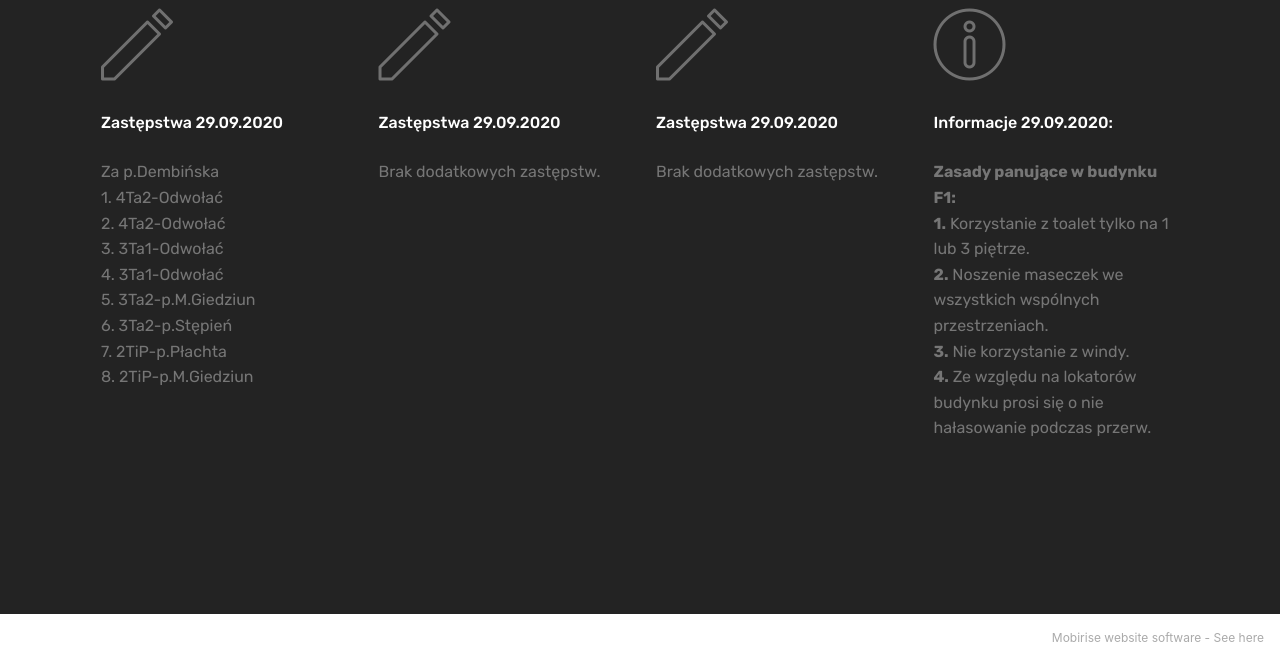
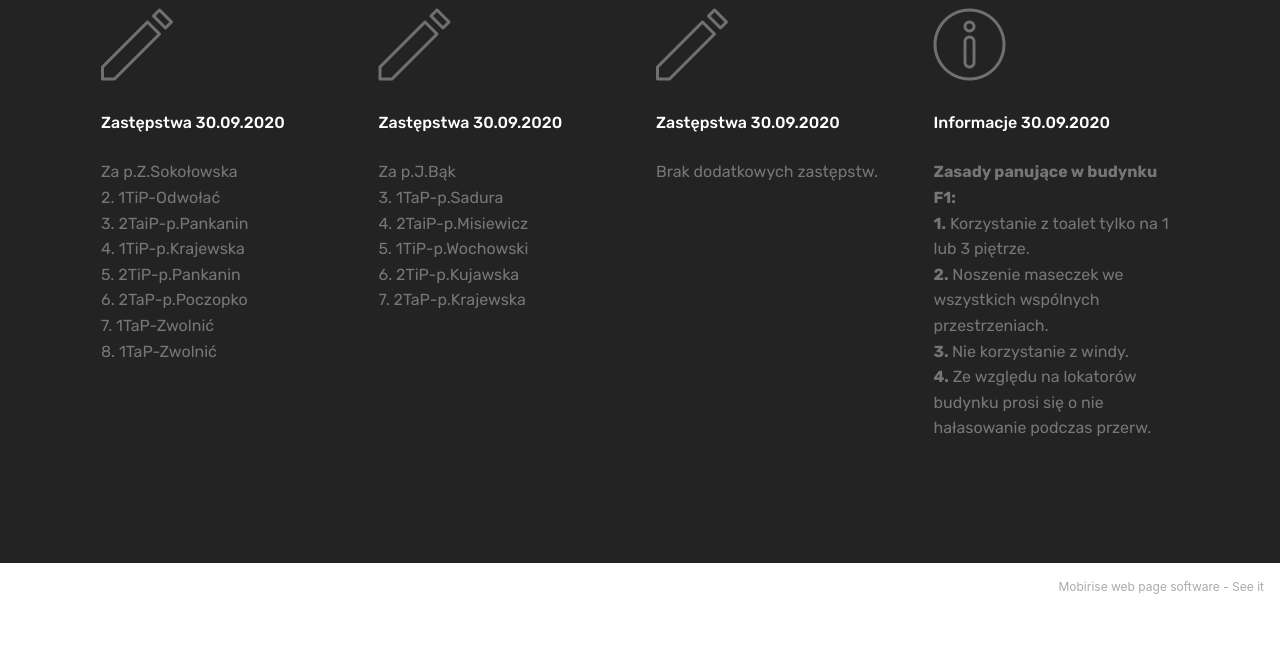
Before and after one commit to panelinformacyjnyttc/panelinformacyjnyttc.github.io, a plain HTML site: page ttc.html in a window 1280 px wide. Shown: the part 522-1172 px from the top of the page. After the commit the page ends 1133 px from the top, so only its background shows below. Drawn offline with Linux system fonts and the light colour scheme; files whose address does not match are found by name.

Commit message:
create github pages

```diff
--- a/assets/mobirise/css/mbr-additional.css
+++ b/assets/mobirise/css/mbr-additional.css
@@ -1120,6 +1120,3 @@ section.lazy-placeholder:after {
 .cid-sbd8mjxAWj .card-img {
   color: #ffffff;
 }
-.cid-sbd8mjxAWj P {
-  color: #767676;
-}
--- a/ttc.html
+++ b/ttc.html
@@ -96,8 +96,8 @@
                 </div>
                 <div class="card-box">
                     <h4 class="card-title py-3 mbr-fonts-style display-7">
-                        Zastępstwa 29.09.2020</h4>
-                    <p class="mbr-text mbr-fonts-style display-7">Za p.Dembińska<br>1. 4Ta2-Odwołać<br>2. 4Ta2-Odwołać<br>3. 3Ta1-Odwołać<br>4. 3Ta1-Odwołać<br>5. 3Ta2-p.M.Giedziun<br>6. 3Ta2-p.Stępień<br>7. 2TiP-p.Płachta<br>8. 2TiP-p.M.Giedziun<br></p>
+                        Zastępstwa 30.09.2020</h4>
+                    <p class="mbr-text mbr-fonts-style display-7">Za p.Z.Sokołowska<br>2. 1TiP-Odwołać<br>3. 2TaiP-p.Pankanin<br>4. 1TiP-p.Krajewska<br>5. 2TiP-p.Pankanin<br>6. 2TaP-p.Poczopko<br>7. 1TaP-Zwolnić<br>8. 1TaP-Zwolnić</p>
                 </div>
             </div>
 
@@ -106,8 +106,8 @@
                     <span class="mbr-iconfont mbri-edit2"></span>
                 </div>
                 <div class="card-box">
-                    <h4 class="card-title py-3 mbr-fonts-style display-7">Zastępstwa 29.09.2020</h4>
-                    <p class="mbr-text mbr-fonts-style display-7">Brak dodatkowych zastępstw.</p>
+                    <h4 class="card-title py-3 mbr-fonts-style display-7">Zastępstwa 30.09.2020</h4>
+                    <p class="mbr-text mbr-fonts-style display-7">Za p.J.Bąk<br>3. 1TaP-p.Sadura<br>4. 2TaiP-p.Misiewicz<br>5. 1TiP-p.Wochowski<br>6. 2TiP-p.Kujawska<br>7. 2TaP-p.Krajewska</p>
                 </div>
             </div>
 
@@ -116,7 +116,7 @@
                     <span class="mbr-iconfont mbri-edit2"></span>
                 </div>
                 <div class="card-box">
-                    <h4 class="card-title py-3 mbr-fonts-style display-7">Zastępstwa 29.09.2020</h4>
+                    <h4 class="card-title py-3 mbr-fonts-style display-7">Zastępstwa 30.09.2020</h4>
                     <p class="mbr-text mbr-fonts-style display-7">Brak dodatkowych zastępstw.&nbsp; &nbsp; &nbsp; &nbsp; &nbsp; &nbsp; &nbsp; &nbsp; &nbsp; &nbsp;</p>
                 </div>
             </div>
@@ -126,13 +126,17 @@
                     <span class="mbr-iconfont mbri-info"></span>
                 </div>
                 <div class="card-box mbr-fonts-style">
-                    <h4 class="card-title py-3 display-7">Informacje 29.09.2020:</h4>
-                    <p class="mbr-text mbr-fonts-style display-7"><strong>Zasady panujące w budynku F1:</strong><br><strong>1.</strong> Korzystanie z toalet tylko na 1 lub 3 piętrze.&nbsp;<br><strong>2.</strong> Noszenie maseczek we wszystkich wspólnych przestrzeniach.<br><strong>3.</strong> Nie korzystanie z windy.<br><strong>4.</strong> Ze względu na lokatorów budynku prosi się o nie hałasowanie podczas przerw.<br><br><strong><br></strong></p>
+                    <h4 class="card-title py-3 display-7">Informacje 30.09.2020&nbsp;</h4>
+                    <p class="mbr-text mbr-fonts-style display-7"><strong>Zasady panujące w budynku F1:
+</strong><br><strong>1.</strong> Korzystanie z toalet tylko na 1 lub 3 piętrze.
+<br><strong>2.</strong> Noszenie maseczek we wszystkich wspólnych przestrzeniach.
+<br><strong>3. </strong>Nie korzystanie z windy.
+<br><strong>4.</strong> Ze względu na lokatorów budynku prosi się o nie hałasowanie podczas przerw.&nbsp;<br></p>
                 </div>
             </div>
         </div>
     </div>
-</section><section style="background-color: #fff; font-family: -apple-system, BlinkMacSystemFont, 'Segoe UI', 'Roboto', 'Helvetica Neue', Arial, sans-serif; color:#aaa; font-size:12px; padding: 0; align-items: center; display: flex;"><a href="https://mobirise.site/a" style="flex: 1 1; height: 3rem; padding-left: 1rem;"></a><p style="flex: 0 0 auto; margin:0; padding-right:1rem;">Mobirise website software - <a href="https://mobirise.site/p" style="color:#aaa;">See here</a></p></section><script src="assets/web/assets/jquery/jquery.min.js"></script>  <script src="assets/popper/popper.min.js"></script>  <script src="assets/bootstrap/js/bootstrap.min.js"></script>  <script src="assets/tether/tether.min.js"></script>  <script src="assets/smoothscroll/smooth-scroll.js"></script>  <script src="assets/dropdown/js/nav-dropdown.js"></script>  <script src="assets/dropdown/js/navbar-dropdown.js"></script>  <script src="assets/touchswipe/jquery.touch-swipe.min.js"></script>  <script src="assets/ytplayer/jquery.mb.ytplayer.min.js"></script>  <script src="assets/vimeoplayer/jquery.mb.vimeo_player.js"></script>  <script src="assets/theme/js/script.js"></script>
+</section><section style="background-color: #fff; font-family: -apple-system, BlinkMacSystemFont, 'Segoe UI', 'Roboto', 'Helvetica Neue', Arial, sans-serif; color:#aaa; font-size:12px; padding: 0; align-items: center; display: flex;"><a href="https://mobirise.site/i" style="flex: 1 1; height: 3rem; padding-left: 1rem;"></a><p style="flex: 0 0 auto; margin:0; padding-right:1rem;">Mobirise web page software - <a href="https://mobirise.site/p" style="color:#aaa;">See it</a></p></section><script src="assets/web/assets/jquery/jquery.min.js"></script>  <script src="assets/popper/popper.min.js"></script>  <script src="assets/bootstrap/js/bootstrap.min.js"></script>  <script src="assets/tether/tether.min.js"></script>  <script src="assets/smoothscroll/smooth-scroll.js"></script>  <script src="assets/dropdown/js/nav-dropdown.js"></script>  <script src="assets/dropdown/js/navbar-dropdown.js"></script>  <script src="assets/touchswipe/jquery.touch-swipe.min.js"></script>  <script src="assets/ytplayer/jquery.mb.ytplayer.min.js"></script>  <script src="assets/vimeoplayer/jquery.mb.vimeo_player.js"></script>  <script src="assets/theme/js/script.js"></script>
 
 
 </body>
```
Also changed, not shown: assets/theme/js/script.js, 1 other file.
